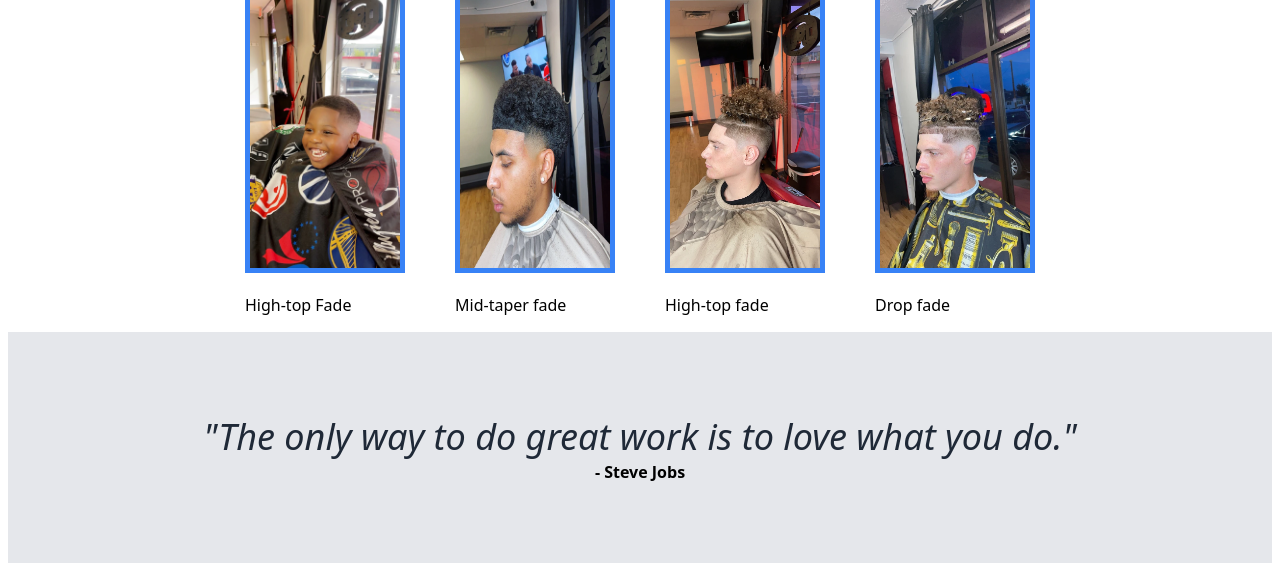
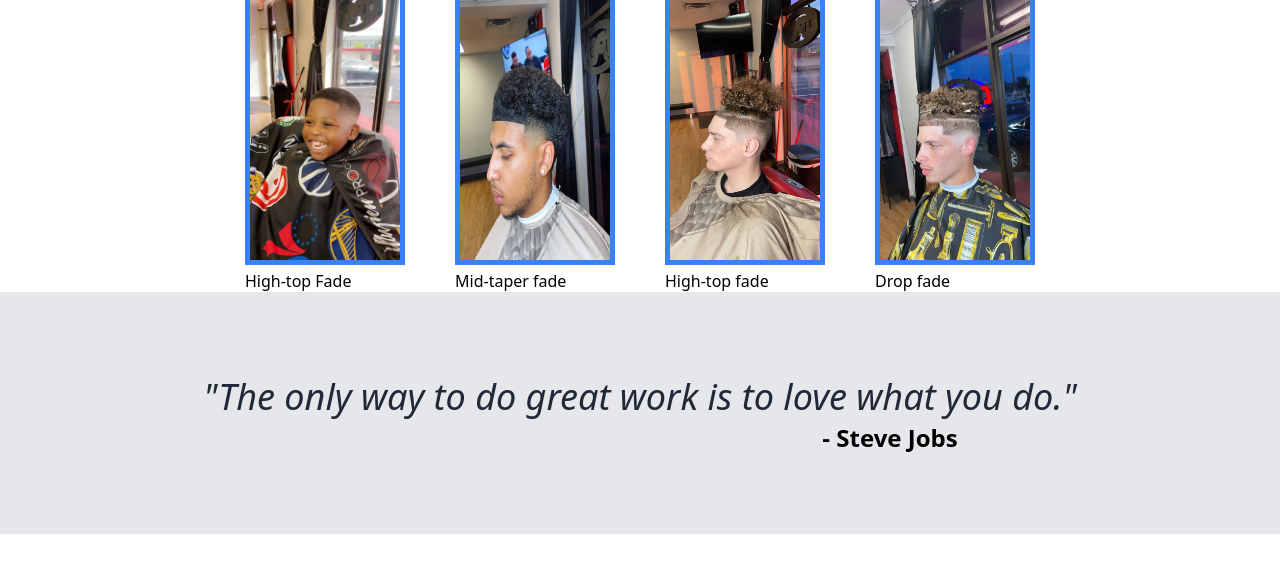
Before and after one commit to cozynotnice/LandingPage, a plain HTML site: page index.html in a window 1280 px wide. Shown: the part 645-1216 px from the top of the page. After the commit the page ends 1179 px from the top, so only its background shows below. Drawn offline with Linux system fonts and the light colour scheme.

Commit message:
fixed margin and quote

```diff
--- a/index.css
+++ b/index.css
@@ -1,12 +1,13 @@
 
 * {
     font-family: system-ui, -apple-system, BlinkMacSystemFont, 'Segoe UI', Roboto, Oxygen, Ubuntu, Cantarell, 'Open Sans', 'Helvetica Neue', sans-serif;
+    margin: 0px;
+    padding: 0px;
 }
 .container{
     display: flex;
     flex-direction: column;
     background-color: #1F2937;
-
 }
 .nav, .sign-up {
     margin-bottom: 40px;
@@ -110,4 +111,6 @@ nav > div:first-child {
 }
 .author {
     font-weight: 900;
+    padding-left: 500px;
+    font-size: 24px;
 }
```
